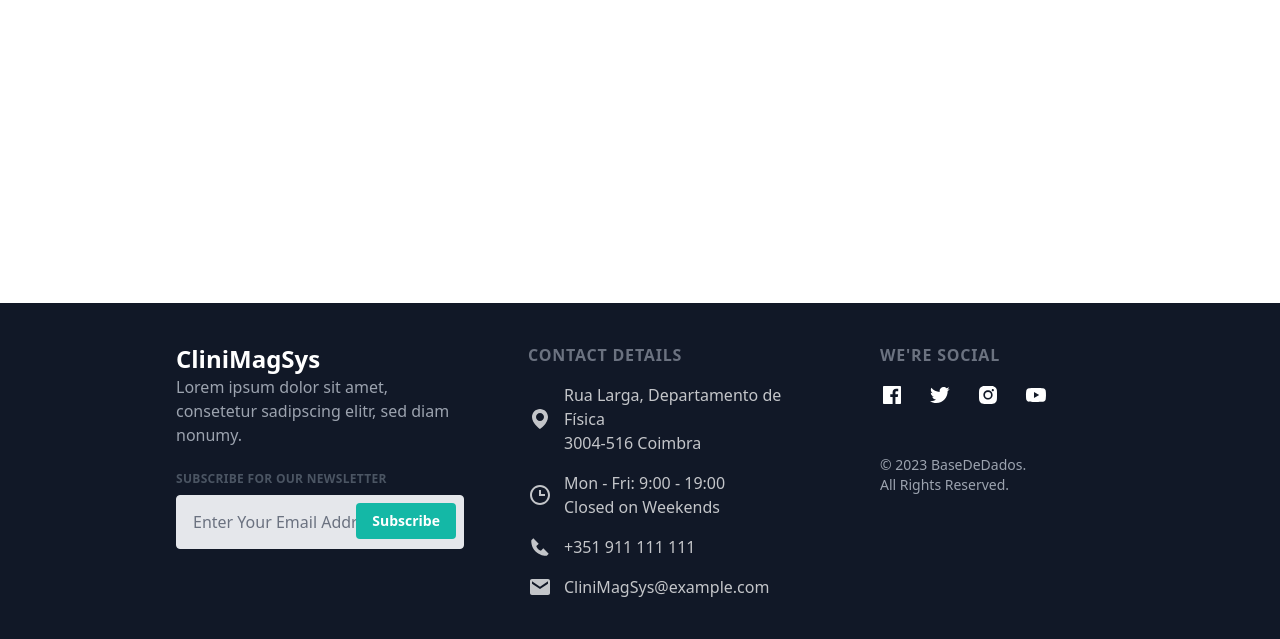
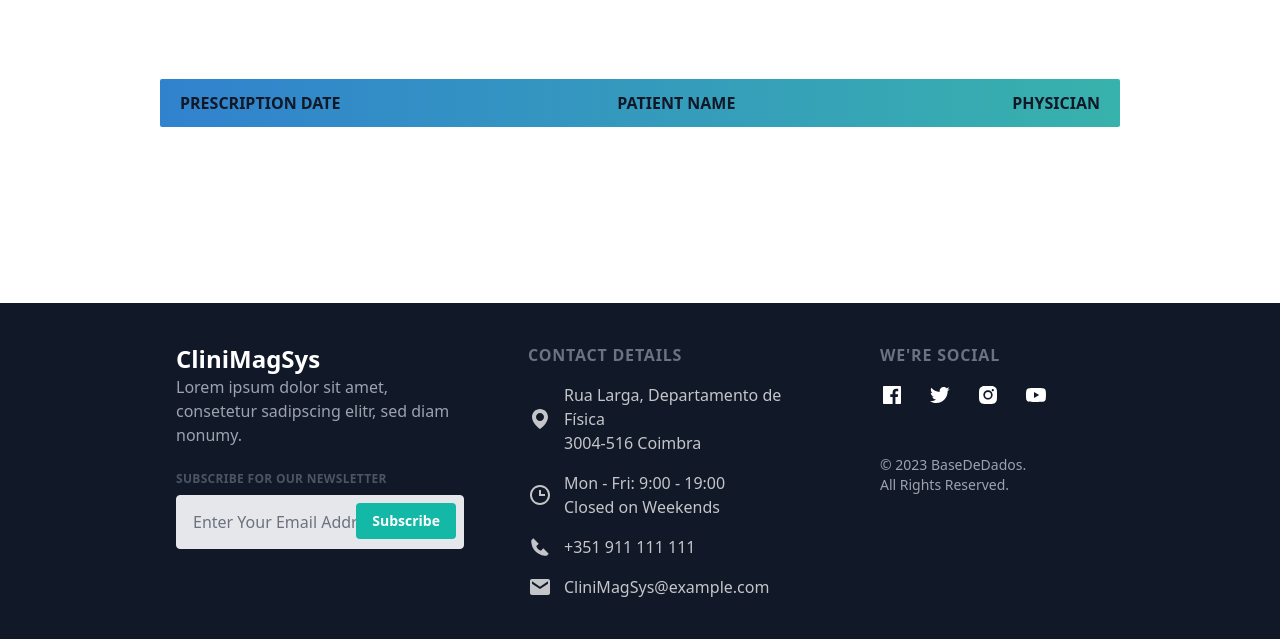
Before and after one commit to AzoreanBoy/hospitalMS, a Django app: page /prescriptions/ in a window 1280 px wide. Shown: the part 161-800 px from the top of the page. Run offline with Django 4.2, Linux system fonts and the light colour scheme; data that the repository does not hold is empty; style sheets or scripts are compiled from the project's sources; parts of the project's set-up code (start-up, migrations or seed data) failed here and were passed over; some libraries are stand-ins or nearby versions.

Commit message:
Lista de Prescrições Efetuada
desenvolvida a lista de prescrições na pagina prescriptions.html

```diff
--- a/app/templates/app/prescriptions.html
+++ b/app/templates/app/prescriptions.html
@@ -1,6 +1,23 @@
 {% extends 'app/index.html' %}
 {% block content %}
-  {% include 'app/header.html' %}
-  {% include 'app/hero2.html' %}
-  <section class=""></section>
+    {% include 'app/header.html' %}
+    {% include 'app/hero2.html' %}
+    <section class="relative bg-white px-4 sm:px-8 lg:px-16 xl:px-40 2xl:px-40 py-20">
+        <div class="flex flex-row justify-between py-3 px-5 uppercase font-bold bg-blue-teal-gradient rounded-sm">
+            <p>Prescription Date</p>
+            <p>Patient Name</p>
+            <p>Physician</p>
+        </div>
+
+        <div class="max-h-screen overflow-y-scroll p-1">
+            {% for prescription in prescriptions %}
+                <div class="flex flex-row justify-between ring-2 ring-slate-200 hover:bg-teal-300 rounded-sm py-3 px-5 my-5"
+                     onclick="window.location='{% url 'prescriptiondetails' prescription.id %}'">
+                    <div>{{ prescription.prescription_date }}</div>
+                    <div>{{ prescription.admission.patient.name }}</div>
+                    <div>{{ prescription.physician.name }}</div>
+                </div>
+            {% endfor %}
+        </div>
+    </section>
 {% endblock %}
--- a/app/urls.py
+++ b/app/urls.py
@@ -34,4 +34,7 @@ urlpatterns = [
 
     # DIAGÓSTICOS
     path("diagnosisdetails/<int:pk>", views.diagnosisdetails, name="diagnosisdetails"),
+
+    # PRESCRIÇÕES
+    path("prescriptiondetails/<int:pk>", views.prescriptiondetails, name="prescriptiondetails"),
 ]
--- a/app/views.py
+++ b/app/views.py
@@ -48,6 +48,11 @@ def admissions(request):
     return render(request, "app/admissions.html", {"admissions": admissions, }, )
 
 
+def admisisonDetails(request, id):
+    admission = Admission.objects.get(id=id)
+    return render(request, "app/admissiondetails.html", {"admission": admission})
+
+
 def newAdmission(request):
     form = NewAdmissionForm()
     if request.method == "POST":
@@ -58,11 +63,6 @@ def newAdmission(request):
             adm.save()
             return redirect("admissions")
     return render(request, "app/newadmission.html", {'form': form, })
-
-
-def admisisonDetails(request, id):
-    admission = Admission.objects.get(id=id)
-    return render(request, "app/admissiondetails.html", {"admission": admission})
 
 
 # PACIENTES ----------------------------------------------------------------
@@ -118,9 +118,14 @@ def physiciandetails(request, pk):
 
 # PRESCRIÇÕES ----------------------------------------------------------------------------------------------------------
 def prescriptions(request):
-    prescriptions = Prescription.objects.all()
-    pm = PrescriptionMedication.objects.all()
-    return render(request, "app/prescriptions.html")
+    prescriptions = Prescription.objects.all().order_by('-prescription_date')
+    return render(request, "app/prescriptions.html", {"prescriptions": prescriptions, })
+
+
+def prescriptiondetails(request, pk):
+    prescription = Prescription.objects.get(pk=pk)
+    medications = PrescriptionMedication.objects.filter(prescription=prescription)
+    return render(request, "app/prescriptiondetails.html", {"prescription": prescription, "medications": medications, })
 
 
 # EXAMES ---------------------------------------------------------------------------------------------------------------
```
Also changed, not shown: app/models.py (+4 -4 lines), app/templates/app/prescriptiondetails.html (added, +8 -0 lines).
